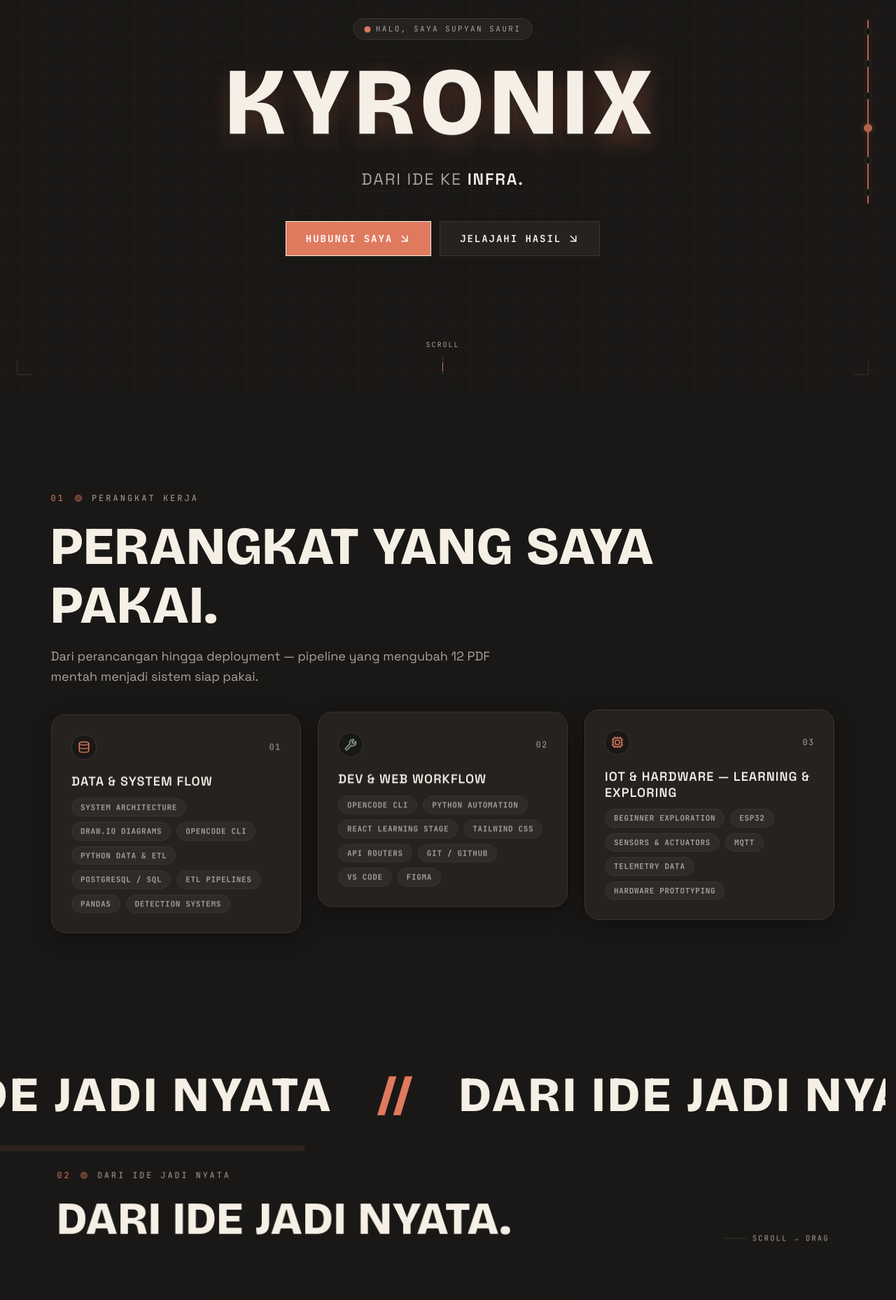
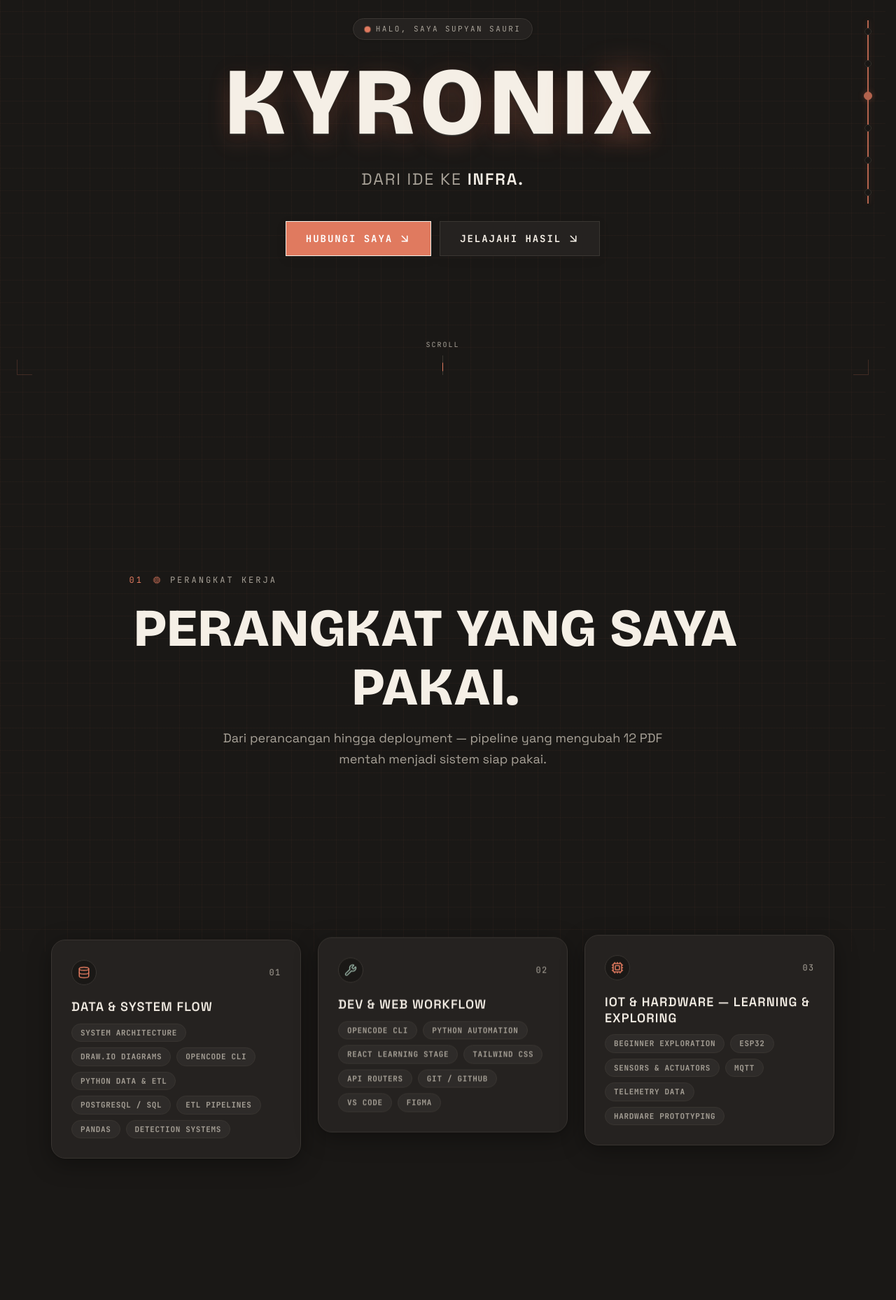
Before and after one commit to supyan1403/kyronix-portfolio, a React (Vite) app: page / in a window 1280 px wide. Shown: the part 240-2098 px from the top of the page at 70% size. Built offline with nearby package versions, Linux system fonts and the light colour scheme.

Commit message:
feat: split 4x opening 100dvh text-only + cards-only + garis nav pas scroll (bar = scrollYProgress mentah)

```diff
--- a/src/App.tsx
+++ b/src/App.tsx
@@ -548,14 +548,7 @@ function Nav({ ready }: { ready: boolean }) {
       for (const id of ids) {
         const el = document.getElementById(id);
         if (!el) continue;
-        // Projects h-[300vh]: pakai sentinel sticky, bukan section penuh
-        let r: DOMRect;
-        if (id === "projects") {
-          const sticky = el.querySelector<HTMLElement>(".sticky");
-          r = (sticky ?? el).getBoundingClientRect();
-        } else {
-          r = el.getBoundingClientRect();
-        }
+        const r = el.getBoundingClientRect();
         const mid = (r.top + r.bottom) / 2;
         const inBand = r.top <= bandBottom && r.bottom >= bandTop;
         if (inBand) {
@@ -568,7 +561,7 @@ function Nav({ ready }: { ready: boolean }) {
       for (const id of ids) {
         const el = document.getElementById(id);
         if (!el) continue;
-        const r = (id === "projects" ? (el.querySelector<HTMLElement>(".sticky") ?? el) : el).getBoundingClientRect();
+        const r = el.getBoundingClientRect();
         const mid = (r.top + r.bottom) / 2;
         const d = Math.abs(mid - cy);
         if (d < bd) { bd = d; b = id; }
@@ -582,7 +575,8 @@ function Nav({ ready }: { ready: boolean }) {
     window.addEventListener("resize", pick);
     return () => { cancelAnimationFrame(raf); window.removeEventListener("scroll", onScroll); window.removeEventListener("resize", pick); };
   }, []);
-  const bar = useSpring(scrollYProgress, { stiffness: 120, damping: 26, mass: 0.4 });
+  // garis WAJIB pas scroll: pakai progress mentah (tanpa spring lambat), section panjang otomatis melambat
+  const bar = scrollYProgress;
   const dots = [
     { id: "top", label: "SUPYAN SAURI", active: true },
     ...links.map((l) => ({ id: l.id, label: l.label[lang], active: false })),
@@ -1126,32 +1120,40 @@ function Stack() {
   const { lang } = useLang();
   const t = dict[lang];
   const low = useIsLowEnd();
-  const sectionRef = useRef<HTMLElement>(null);
-  const { scrollYProgress: stackProgress } = useScroll({ target: sectionRef, offset: ["start end", "end start"] });
+  const cardsRef = useRef<HTMLDivElement>(null);
+  const { scrollYProgress: stackProgress } = useScroll({ target: cardsRef, offset: ["start end", "end start"] });
   const stackY0 = useTransform(stackProgress, [0, 1], low ? [0, 0] : [28, -28]);
   const stackY1 = useTransform(stackProgress, [0, 1], low ? [0, 0] : [44, -36]);
   const stackY2 = useTransform(stackProgress, [0, 1], low ? [0, 0] : [60, -44]);
   const stackYs = [stackY0, stackY1, stackY2] as const;
   return (
-    <section id="stack" ref={sectionRef} className="relative px-[5vw] py-[18vh] bg-cream overflow-x-clip">
-      <div className="relative mx-auto max-w-[1120px]">
+    <section id="stack" className="relative bg-cream overflow-x-clip">
+      {/* Opening — full 1 section text-only */}
+      <div className="relative flex min-h-[100dvh] items-center justify-center px-[5vw] py-[12vh]">
+        <div aria-hidden className="pointer-events-none absolute inset-0 opacity-[1]" style={{ backgroundImage: "linear-gradient(to right, rgba(224,122,95,0.04) 1px, transparent 1px), linear-gradient(to bottom, rgba(224,122,95,0.04) 1px, transparent 1px)", backgroundSize: "32px 32px" } as unknown as Record<string, unknown>} />
+        <div className="relative mx-auto max-w-[1120px] text-center">
           <Eyebrow index="01" label={t.stackEyebrow} />
           <SplitReveal
             key={t.stackTitle}
             text={t.stackTitle}
-          className="max-w-4xl font-display text-[clamp(2.4rem,6.2vw,4.75rem)] font-extrabold leading-[1.1] tracking-[0.02em]"
+            className="mx-auto max-w-4xl font-display text-[clamp(2.4rem,6.2vw,4.75rem)] font-extrabold leading-[1.1] tracking-[0.02em]"
           />
           <motion.p
             initial={low ? ({ opacity: 0, y: 10 } as unknown as Record<string, unknown>) : ({ opacity: 0, y: 10, filter: "blur(6px)" } as unknown as Record<string, unknown>)}
             whileInView={low ? ({ opacity: 1, y: 0 } as unknown as Record<string, unknown>) : ({ opacity: 1, y: 0, filter: "blur(0px)" } as unknown as Record<string, unknown>)}
             viewport={{ once: true, amount: 0.4 }}
             transition={{ duration: 0.6, ease: EASE, delay: 0.18 }}
-          className="mt-4 max-w-2xl text-lg leading-relaxed"
+            className="mx-auto mt-4 max-w-2xl text-lg leading-relaxed"
             style={{ color: WARM.muted }}
           >
             {t.stackDesc}
           </motion.p>
-        <div className="mt-14 grid gap-6 md:grid-cols-3">
+        </div>
+      </div>
+      {/* Cards-only — no title */}
+      <div ref={cardsRef} className="relative px-[5vw] pb-[18vh]">
+        <div className="relative mx-auto max-w-[1120px]">
+          <div className="grid gap-6 md:grid-cols-3">
           {stack.map((group, i) => {
             const Icon = group.icon;
             const accentColor = group.tone === "lime" ? WARM.terracotta : group.tone === "coral" ? WARM.terracotta : WARM.sage;
@@ -1181,6 +1183,7 @@ function Stack() {
               </motion.article></motion.div>
             );
           })}
+        </div>
       </div>
       </div>
     </section>
@@ -1300,25 +1303,27 @@ function Projects() {
   const low = useIsLowEnd();
   const smoothX = useSpring(scrollYProgress, { stiffness: 90, damping: 28, mass: 0.6 });
   const x = useTransform(smoothX, [0, 1], [0, -maxX]);
-  const titleY = useTransform(scrollYProgress, [0, 0.35], low ? [0, 0] : [0, -40]);
-  const titleScale = useTransform(scrollYProgress, [0, 0.32], low ? [1, 1] : [1, 0.985]);
   const orbScale = useTransform(scrollYProgress, [0, 1], low ? [1, 1] : [1, 1.22]);
 
   return (
-    <section id="projects" ref={ref} className="relative h-[300vh]">
-      <div className="sticky top-0 flex h-screen flex-col justify-center overflow-hidden">
-        <motion.div aria-hidden className="orb right-[-10%] top-[20%] h-[420px] w-[420px] bg-terracotta/10 will-change-transform" style={{ scale: orbScale } as unknown as Record<string, unknown>} />
-        <motion.div style={{ y: titleY, scale: titleScale } as unknown as Record<string, unknown>} className="mx-auto mb-10 w-[min(1120px,90vw)] pt-16 will-change-transform">
+    <div id="projects">
+      {/* Projects Opening — full 1 section text-only */}
+      <section className="relative flex min-h-[100dvh] items-center justify-center overflow-hidden bg-cream px-[5vw] py-[12vh]">
+        <div aria-hidden className="pointer-events-none absolute inset-0 opacity-[1]" style={{ backgroundImage: "linear-gradient(to right, rgba(224,122,95,0.04) 1px, transparent 1px), linear-gradient(to bottom, rgba(224,122,95,0.04) 1px, transparent 1px)", backgroundSize: "32px 32px" } as unknown as Record<string, unknown>} />
+        <div className="relative mx-auto w-[min(1120px,90vw)] text-center">
           <Eyebrow index="02" label={t.projectsEyebrow} />
-          <div className="flex items-end justify-between gap-6">
           <SplitReveal
             key={t.projectsTitle}
             text={t.projectsTitle}
-              className="font-display text-[clamp(2.3rem,5.2vw,4.25rem)] font-extrabold leading-[1.08] tracking-[0.02em]"
+            className="mx-auto font-display text-[clamp(2.3rem,5.2vw,4.25rem)] font-extrabold leading-[1.08] tracking-[0.02em]"
           />
-            <span aria-hidden className="hidden font-mono text-[11px] tracking-[0.18em] text-muted md:inline-flex items-center gap-2"><span className="h-px w-8 bg-border" /> SCROLL → DRAG</span>
-          </div>
-        </motion.div>
+          <span aria-hidden className="mx-auto mt-6 hidden font-mono text-[11px] tracking-[0.18em] text-muted md:inline-flex items-center gap-2"><span className="h-px w-8 bg-border" /> SCROLL → DRAG PADA KARTU</span>
+        </div>
+      </section>
+      {/* Projects Track — cards-only h-[300vh] sticky */}
+      <section ref={ref} className="relative h-[300vh]">
+      <div className="sticky top-0 flex h-screen flex-col justify-center overflow-hidden">
+        <motion.div aria-hidden className="orb right-[-10%] top-[20%] h-[420px] w-[420px] bg-terracotta/10 will-change-transform" style={{ scale: orbScale } as unknown as Record<string, unknown>} />
         <motion.div
           ref={trackRef}
           style={{ x } as unknown as Record<string, unknown>}
@@ -1473,6 +1478,7 @@ function Projects() {
       </AnimatePresence>
       {docHref && <CertificateViewer href={docHref} open={!!docHref} onClose={() => setDocHref(null)} kind="article" />}
       </section>
+      </div>
   );
 }
 
@@ -1986,15 +1992,24 @@ function Experience() {
   };
 
   return (
-    <section ref={trackRef} id="experience" className="relative px-[5vw] py-[10vh] md:py-[14vh] bg-cream overflow-x-clip">
-      <motion.div style={{ opacity: expOpacity } as unknown as Record<string, unknown>} className="mx-auto max-w-[1120px] will-change-transform">
+    <div id="experience" className="relative bg-cream overflow-x-clip">
+      {/* Opening — full 1 section text-only */}
+      <section className="relative flex min-h-[100dvh] items-center justify-center px-[5vw] py-[12vh] overflow-hidden">
+        <div aria-hidden className="pointer-events-none absolute inset-0 opacity-[1]" style={{ backgroundImage: "linear-gradient(to right, rgba(224,122,95,0.04) 1px, transparent 1px), linear-gradient(to bottom, rgba(224,122,95,0.04) 1px, transparent 1px)", backgroundSize: "32px 32px" } as unknown as Record<string, unknown>} />
+        <div className="relative mx-auto max-w-[1120px] text-center">
           <Eyebrow index="03" label={t.experience.eyebrow} />
           <SplitReveal
             key={t.experience.title}
             text={t.experience.title}
-          className="max-w-4xl font-display text-[clamp(2.4rem,6.2vw,4.75rem)] font-extrabold leading-[1.08] tracking-[0.02em]"
+            className="mx-auto max-w-4xl font-display text-[clamp(2.4rem,6.2vw,4.75rem)] font-extrabold leading-[1.08] tracking-[0.02em]"
           />
-        <div className="relative mt-10">
+          <p className="mx-auto mt-4 max-w-2xl text-lg leading-relaxed" style={{ color: WARM.muted }}>{(t.experience as { hint: string }).hint}</p>
+        </div>
+      </section>
+      {/* Timeline — cards-only */}
+      <section ref={trackRef} className="relative px-[5vw] pb-[14vh] pt-4 md:pb-[14vh] overflow-x-clip">
+      <motion.div style={{ opacity: expOpacity } as unknown as Record<string, unknown>} className="mx-auto max-w-[1120px] will-change-transform">
+        <div className="relative">
           <div className="pointer-events-none absolute bottom-0 left-[14px] top-3 w-[2px] -translate-x-1/2 bg-border md:left-1/2" aria-hidden />
           {/* warm pipe — 100% desktop (no mobile split) */}
           <motion.div
@@ -2018,6 +2033,7 @@ function Experience() {
       </motion.div>
       <CertificateViewer href={certHref} open={!!certHref} onClose={() => setCertHref(null)} />
       </section>
+      </div>
   );
 }
 
@@ -2033,28 +2049,36 @@ function Lab() {
     tone: (["violet", "yellow", "pink"] as const)[i]!,
   }));
   return (
-    <section id="lab" className="relative overflow-x-clip px-4 sm:px-[5vw] py-[14vh] bg-cream">
-      <div aria-hidden className="hidden pointer-events-none absolute inset-0 opacity-[0.5]" />
-      <div aria-hidden className="pointer-events-none absolute left-[10%] top-[10%] h-[380px] w-[380px] rounded-none bg-terracotta/8 blur-[60px] max-sm:hidden" />
-      <div aria-hidden className="pointer-events-none absolute right-[-5%] bottom-[0%] h-[420px] w-[420px] rounded-none bg-sage/10 blur-[60px] max-sm:hidden" />
-      <div className="relative mx-auto w-full max-w-[1120px] min-w-0">
+    <div id="lab" className="relative bg-cream overflow-x-clip">
+      {/* Opening — full 1 section text-only */}
+      <section className="relative flex min-h-[100dvh] items-center justify-center px-4 sm:px-[5vw] py-[12vh] overflow-hidden">
+        <div aria-hidden className="pointer-events-none absolute inset-0 opacity-[1]" style={{ backgroundImage: "linear-gradient(to right, rgba(224,122,95,0.04) 1px, transparent 1px), linear-gradient(to bottom, rgba(224,122,95,0.04) 1px, transparent 1px)", backgroundSize: "32px 32px" } as unknown as Record<string, unknown>} />
+        <div className="relative mx-auto w-full max-w-[1120px] min-w-0 text-center">
           <Eyebrow index="04" label={t.labEyebrow} />
           <SplitReveal
             key={t.labTitle}
             text={t.labTitle}
-          className="max-w-3xl font-display text-[clamp(2.4rem,6vw,4.5rem)] font-extrabold leading-[1.08] tracking-[0.02em] text-ink"
+            className="mx-auto max-w-3xl font-display text-[clamp(2.4rem,6vw,4.5rem)] font-extrabold leading-[1.08] tracking-[0.02em] text-ink"
           />
           <motion.p
             initial={low ? ({ opacity: 0, y: 10 } as unknown as Record<string, unknown>) : ({ opacity: 0, y: 10, filter: "blur(6px)" } as unknown as Record<string, unknown>)}
             whileInView={low ? ({ opacity: 1, y: 0 } as unknown as Record<string, unknown>) : ({ opacity: 1, y: 0, filter: "blur(0px)" } as unknown as Record<string, unknown>)}
             viewport={{ once: true, amount: 0.4 }}
             transition={{ duration: 0.6, ease: EASE, delay: 0.18 }}
-          className="mt-4 max-w-2xl leading-relaxed"
+            className="mx-auto mt-4 max-w-2xl leading-relaxed"
             style={{ color: WARM.muted }}
           >
             {t.labDesc}
           </motion.p>
-        <div className="mt-10 grid w-full min-w-0 gap-4 sm:gap-6 md:grid-cols-3 md:items-start">
+        </div>
+      </section>
+      {/* Steps — cards-only */}
+      <section className="relative overflow-x-clip px-4 sm:px-[5vw] pb-[14vh] pt-4">
+      <div aria-hidden className="hidden pointer-events-none absolute inset-0 opacity-[0.5]" />
+      <div aria-hidden className="pointer-events-none absolute left-[10%] top-[10%] h-[380px] w-[380px] rounded-none bg-terracotta/8 blur-[60px] max-sm:hidden" />
+      <div aria-hidden className="pointer-events-none absolute right-[-5%] bottom-[0%] h-[420px] w-[420px] rounded-none bg-sage/10 blur-[60px] max-sm:hidden" />
+      <div className="relative mx-auto w-full max-w-[1120px] min-w-0">
+        <div className="grid w-full min-w-0 gap-4 sm:gap-6 md:grid-cols-3 md:items-start">
           {steps.map((step, idx) => (
             <motion.article
               key={step.n}
@@ -2085,6 +2109,7 @@ function Lab() {
         </div>
       </div>
       </section>
+      </div>
   );
 }
 
```
Lines whose indentation alone changed are shown as unchanged.
